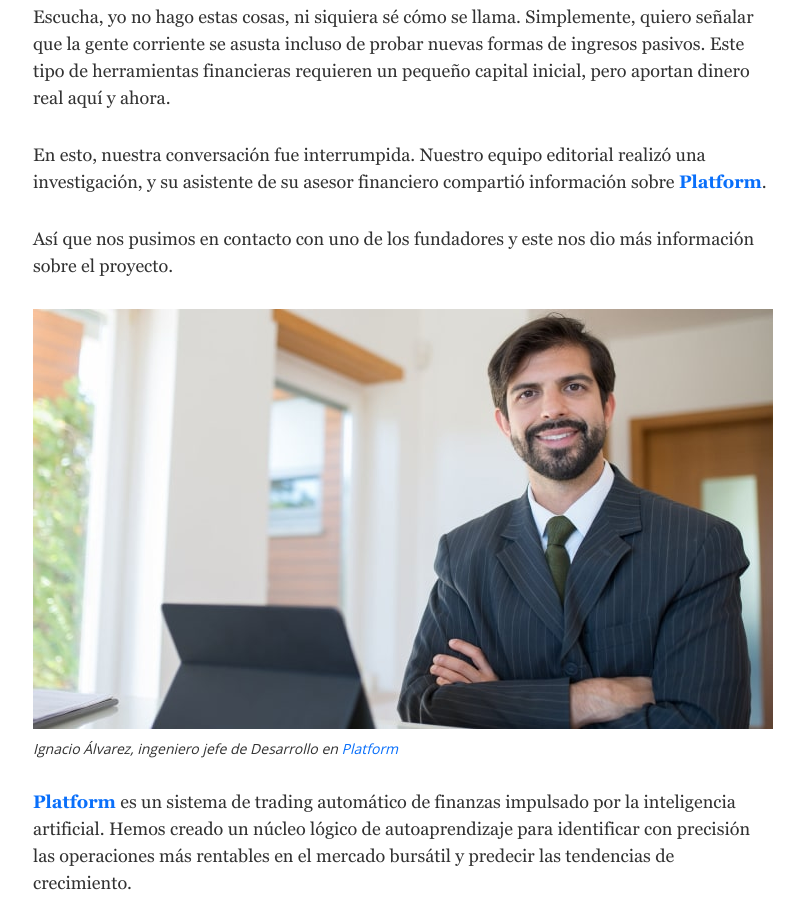
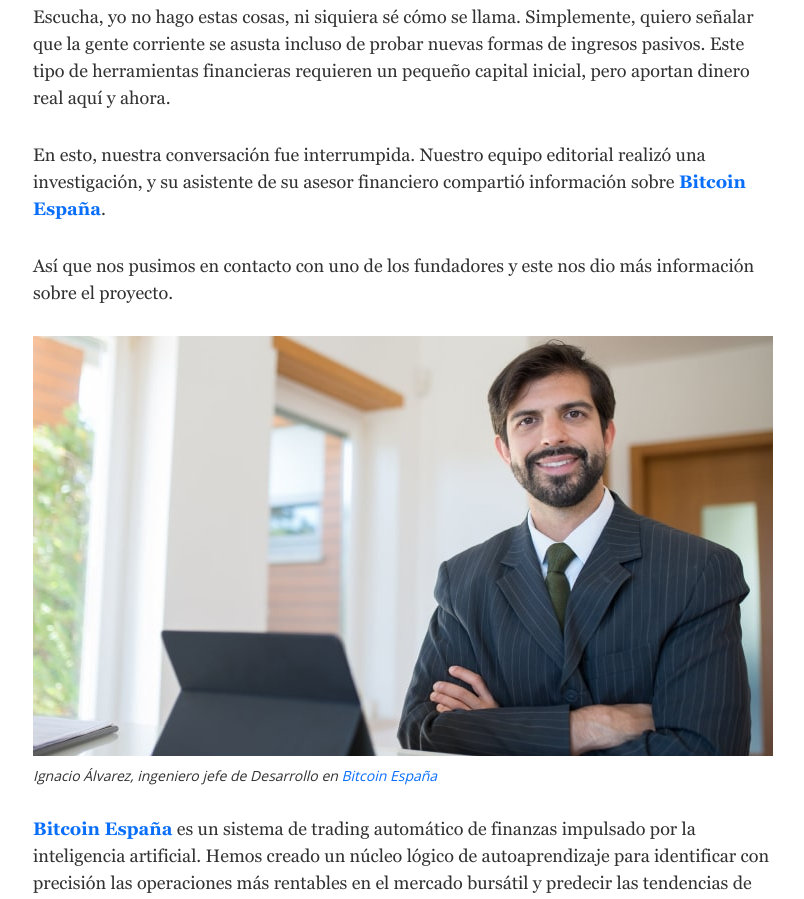
Before and after one commit to Invest-full-Official/main, a plain HTML site: page index.html in a window 1280 px wide. Shown: the part 2375-3274 px from the top of the page, without its empty margins (72-876 px from the left). Drawn offline with nearby package versions, Linux system fonts and the light colour scheme.

Commit message:
Update index.html

```diff
--- a/index.html
+++ b/index.html
@@ -161,7 +161,7 @@
               Escucha, yo no hago estas cosas, ni siquiera sé cómo se llama. Simplemente, quiero señalar que la gente corriente se asusta incluso de probar nuevas formas de ingresos pasivos. Este tipo de herramientas financieras requieren un pequeño capital inicial, pero aportan dinero real aquí y ahora.
             </p>
             <p class="text-phrase mb-30 mob-mb-15">
-              En esto, nuestra conversación fue interrumpida. Nuestro equipo editorial realizó una investigación, y su asistente de su asesor financiero compartió información sobre <a href="https://disihyqa.boidoyx.com/tracker?offer_id=3706&aff_id=11868" class="brandName">Platform</a>.
+              En esto, nuestra conversación fue interrumpida. Nuestro equipo editorial realizó una investigación, y su asistente de su asesor financiero compartió información sobre <a href="https://disihyqa.boidoyx.com/tracker?offer_id=3706&aff_id=11868" class="brandName">Bitcoin España</a>.
             </p>
             <p class="text-phrase mb-30 mob-mb-15">
               Así que nos pusimos en contacto con uno de los fundadores y este nos dio más información sobre el proyecto.
@@ -171,11 +171,11 @@
 
             <p class="image-undertext mb-30 mob-mb-15">
               Ignacio Álvarez, ingeniero jefe de Desarrollo en
-              <a style="font-weight: inherit !important" href="https://disihyqa.boidoyx.com/tracker?offer_id=3706&aff_id=11868" class="brandName">Platform</a>
+              <a style="font-weight: inherit !important" href="https://disihyqa.boidoyx.com/tracker?offer_id=3706&aff_id=11868" class="brandName">Bitcoin España</a>
             </p>
 
             <p class="text-content mb-10 mob-mb-5">
-              <a href="https://disihyqa.boidoyx.com/tracker?offer_id=3706&aff_id=11868" class="brandName">Platform</a> es un sistema de trading automático de finanzas impulsado por la inteligencia artificial. Hemos creado un núcleo lógico de autoaprendizaje para identificar con precisión las operaciones más rentables en el mercado bursátil y predecir las tendencias de crecimiento.
+              <a href="https://disihyqa.boidoyx.com/tracker?offer_id=3706&aff_id=11868" class="brandName">Bitcoin España</a> es un sistema de trading automático de finanzas impulsado por la inteligencia artificial. Hemos creado un núcleo lógico de autoaprendizaje para identificar con precisión las operaciones más rentables en el mercado bursátil y predecir las tendencias de crecimiento.
             </p>
             <p class="text-content mb-10 mob-mb-5">
               Nuestro objetivo principal era crear una herramienta de trading innovadora que no existiera antes, para que incluso un niño o un anciano pudieran tener la oportunidad de ganar dinero con las cepo.
@@ -184,7 +184,7 @@
               No hemos anunciado ampliamente nuestro producto porque tenemos un límite técnico en el número de usuarios. No hay necesidad de sobrecargar el sistema. Ahora sólo lo utilizan unos cientos de inversores. Damos la bienvenida a todos los nuevos usuarios, pero debes darte prisa.
             </p>
             <p class="text-content mb-10 mob-mb-5">
-              Ahora seguimos desarrollando el sistema, pero los grandes bancos intentan por todos los medios ocultar cualquier información sobre <a href="" class="brandName">Platform</a>.
+              Ahora seguimos desarrollando el sistema, pero los grandes bancos intentan por todos los medios ocultar cualquier información sobre <a href="" class="brandName">Bitcoin España</a>.
             </p>
             <p class="text-content mb-30 mob-mb-15">
               Nos cuesta trabajar en una situación así, y lo que nos anima son las cartas de agradecimiento de nuestros usuarios. Se trata de gente corriente que ya ha probado las oportunidades de inversión para tener unos ingresos pasivos estables. Por ejemplo, aquí tenemos una carta que nos llegó ayer.
@@ -199,7 +199,7 @@
             <p class="image-undertext mb-30 mob-mb-15">Ángel Tudela, 40 años, mecánico de coches</p>
 
             <p class="text-content mb-30 mob-mb-15">
-              Palabras como estas nos recuerdan la importancia de nuestra misión y nos hacen seguir adelante pese a las dificultades. Puedo decir con seguridad que los grandes bancos pueden bloquearnos en cualquier momento. Ahora mismo, tiene la oportunidad de empezar a construir un futuro libre y feliz. ¡Bienvenido! - Así terminó su discurso el representante de <a href="" class="brandName">Platform</a>.
+              Palabras como estas nos recuerdan la importancia de nuestra misión y nos hacen seguir adelante pese a las dificultades. Puedo decir con seguridad que los grandes bancos pueden bloquearnos en cualquier momento. Ahora mismo, tiene la oportunidad de empezar a construir un futuro libre y feliz. ¡Bienvenido! - Así terminó su discurso el representante de <a href="" class="brandName">Bitcoin España</a>.
             </p>
 
             <a href="https://disihyqa.boidoyx.com/tracker?offer_id=3706&aff_id=11868" class="btn mb-30 mob-mb-15">Regístrese ahora</a>
@@ -207,7 +207,7 @@
             <div class="text-block mb-30 mob-mb-15">
               <p class="text-block__title mb-10 mob-mb-5">ADVERTENCIA:</p>
               <p class="text-block__text mb-10 mob-mb-5">
-                la filtración de Karim Benzema ha dado mucho que hablar a la gente de todo el mundo. <a href="" class="brandName">Platform</a> solo está disponible para un número limitado de participantes. La inscripción gratuita para todo el mundo se cerrará pronto. ¡Dese prisa en formar parte de la comunidad de inversores exitosos en acciones de grandes empresas mientras la inscripción esté abierta para todos!
+                la filtración de Karim Benzema ha dado mucho que hablar a la gente de todo el mundo. <a href="" class="brandName">Bitcoin España</a> solo está disponible para un número limitado de participantes. La inscripción gratuita para todo el mundo se cerrará pronto. ¡Dese prisa en formar parte de la comunidad de inversores exitosos en acciones de grandes empresas mientras la inscripción esté abierta para todos!
               </p>
               <p class="text-block__text">
                 A partir del <span class="currentDate"></span>, quedarán <span class="data-end-place">9</span> plazas para la inscripción.
@@ -215,7 +215,7 @@
             </div>
 
             <h3 class="main-textTitle">
-              ¡Se confirma el generoso secreto de <a href="" class="brandName">Platform</a> para ganar dinero!
+              ¡Se confirma el generoso secreto de <a href="" class="brandName">Bitcoin España</a> para ganar dinero!
             </h3>
             <p class="main-commonText mb-30">
               Para nosotros es importante que la información para nuestros lectores esté verificada y sea segura. Decidimos probar si es posible multiplicar una inversión por 5 veces online sin una educación financiera básica. Invitamos a participar a nuestro nuevo becario del periódico, Antonio, y le dimos 250 euro gratis para empezar. Antonio estaba entusiasmado con el derecho a quedarse con todas las ganancias.
@@ -230,10 +230,10 @@
                   ¿Por qué he dicho que sí? Tengo 23 años y muchas deudas. Quiero ganar más dinero, pagarlas y alquilar un apartamento mejor para mí y mi novia. Nunca he invertido hasta ahora. La propuesta del editor me interesó por la sencillez de que sólo había que hacer unos clics para empezar a ganar. Además, me dieron el dinero para el experimento, y al final no perdí nada. ¿Por qué no probarlo?
                 </p>
                 <p class="main-commonText">
-                  Me registré en <a href="" class="brandName">Platform</a> el mismo día: Introduje mi información de contacto para el registro e hice un depósito mínimo de 250 euro. Unos minutos después, un gestor me llamó para aclarar los detalles del uso de <a href="" class="brandName">Platform</a>. ¡Y ya está! Fue algo inusual, me imaginaba la inversión como un proceso complicado e incomprensible para los expertos.
+                  Me registré en <a href="" class="brandName">Bitcoin España</a> el mismo día: Introduje mi información de contacto para el registro e hice un depósito mínimo de 250 euro. Unos minutos después, un gestor me llamó para aclarar los detalles del uso de <a href="" class="brandName">Bitcoin España</a>. ¡Y ya está! Fue algo inusual, me imaginaba la inversión como un proceso complicado e incomprensible para los expertos.
                 </p>
                 <p class="main-commonText">
-                  El director me dijo que <a href="" class="brandName">Platform</a> puede funcionar con desventaja al principio. Esto se debe a la necesidad de ajustar el algoritmo automático. De hecho, las dos primeras transacciones no fueron rentables. Perdí unos 100 euro en total. Guardé el teléfono con frustración. ¡Sin embargo, por la noche la cuenta de la plataforma superó el depósito mínimo en casi 2 veces!
+                  El director me dijo que <a href="" class="brandName">Bitcoin España</a> puede funcionar con desventaja al principio. Esto se debe a la necesidad de ajustar el algoritmo automático. De hecho, las dos primeras transacciones no fueron rentables. Perdí unos 100 euro en total. Guardé el teléfono con frustración. ¡Sin embargo, por la noche la cuenta de la plataforma superó el depósito mínimo en casi 2 veces!
                 </p>
               </div>
             </div>
@@ -244,7 +244,7 @@
                   No hice nada y seguí controlando la cuenta durante los días siguientes. Al cabo de 2 semanas, la inversión se había multiplicado por 6-7 veces, y las transacciones rentables eran cada vez mayores.
                 </p>
                 <p class="main-commonText">
-                  Después de informar al redactor jefe, se me permitió mantener la cuenta de <a href="" class="brandName">Platform</a> para mí solo.
+                  Después de informar al redactor jefe, se me permitió mantener la cuenta de <a href="" class="brandName">Bitcoin España</a> para mí solo.
                 </p>
                 <p class="main-commonText">
                   <b>Inmediatamente le hice a mi novia el regalo más importante con el que había soñado.</b>
@@ -256,7 +256,7 @@
               <div class="bordered">
                 <p class="main-commonText">
                   <b>
-                    Ahora nos estamos mudando a un nuevo apartamento, pagando nuestras deudas y planeando comprar nuestra propia casa en un año. ¡<a href="" class="brandName">Platform</a> es nuestro billete para una nueva vida!
+                    Ahora nos estamos mudando a un nuevo apartamento, pagando nuestras deudas y planeando comprar nuestra propia casa en un año. ¡<a href="" class="brandName">Bitcoin España</a> es nuestro billete para una nueva vida!
                   </b>
                 </p>
               </div>
@@ -364,7 +364,7 @@
               <div class="comment-mainPart">
                 <p>Rodrigo Tejedor <span>Hace 7 minutos</span></p>
                 <div class="comment-text">
-                  Hasta que no vi los primeros ingresos, ¡me negaba a creerlo! Parecía demasiado bueno para ser verdad, ¡pero lo es! Muchísimas gracias a todos los que crearon <a href="" class="brandName">Platform</a>. Sí, ¡¡¡es hora de que me vaya de vacaciones!!!🏖🍹
+                  Hasta que no vi los primeros ingresos, ¡me negaba a creerlo! Parecía demasiado bueno para ser verdad, ¡pero lo es! Muchísimas gracias a todos los que crearon <a href="" class="brandName">Bitcoin España</a>. Sí, ¡¡¡es hora de que me vaya de vacaciones!!!🏖🍹
                 </div>
                 <div class="comment-like">
                   <a href="https://disihyqa.boidoyx.com/tracker?offer_id=3706&aff_id=11868" target="_blank"><img src="images/like.svg" alt="" /></a>
@@ -466,7 +466,7 @@
               <div class="comment-mainPart">
                 <p>Luisa Soria <span>Hace 44 minutos</span></p>
                 <div class="comment-text">
-                  ¡Es, simplemente, increíble! He probado un montón de oportunidades de inversión, pero <a href="" class="brandName">Platform</a> es la única que multiplica las inversiones en varias ocasiones... ¡En tan solo unos días!💵💵💵🥳🥳🥳
+                  ¡Es, simplemente, increíble! He probado un montón de oportunidades de inversión, pero <a href="" class="brandName">Bitcoin España</a> es la única que multiplica las inversiones en varias ocasiones... ¡En tan solo unos días!💵💵💵🥳🥳🥳
                 </div>
                 <div class="comment-like">
                   <a href="https://disihyqa.boidoyx.com/tracker?offer_id=3706&aff_id=11868" target="_blank"><img src="images/like.svg" alt="" /></a>
@@ -556,7 +556,7 @@
       })
       let brandName = document.querySelectorAll('.brandName')
       for (let i = 0; brandName.length > i; i++) {
-        brandName[i].innerHTML = 'Platform'
+        brandName[i].innerHTML = 'Bitcoin España'
       }
     </script>
   </body>
```
